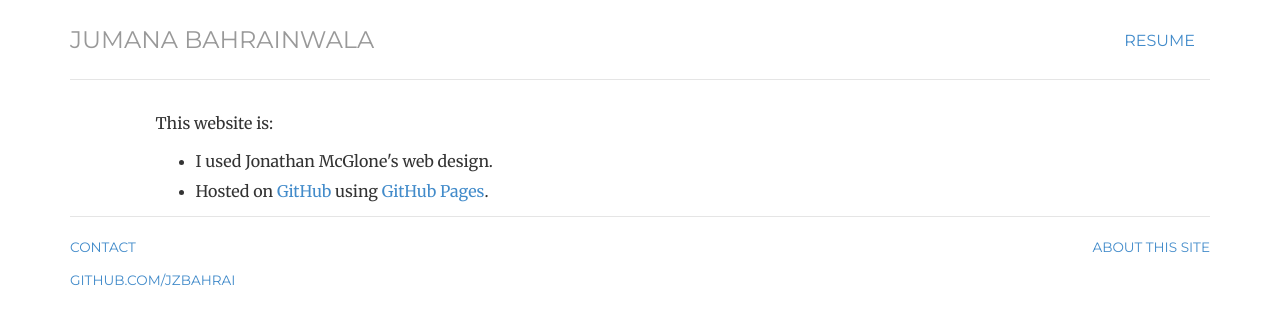
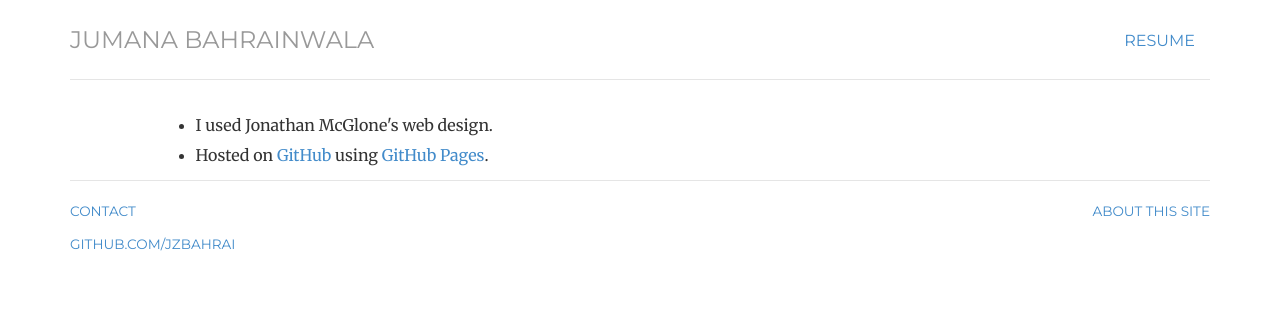
Before and after one commit to jzbahrai/jzbahrai.github.io, a Jekyll site: the page built from site/index.html, in a window 1280 px wide. Shown: the top 326 px of the page. Built offline with Jekyll 4.4.1, drawn with Linux system fonts in a browser that asks for light colours.

Commit message:
changed about

```diff
--- a/site/index.html
+++ b/site/index.html
@@ -5,9 +5,7 @@ title: Jumana Bahrainwala | About This Site
 
   <div class="about">
 
-    <p>This website is:</p>
-
-      <ul class="list-bullet">
+       <ul class="list-bullet">
         <li>I used Jonathan McGlone's web design<a href="https://github.com/jmcglone/jmcglone.github.io"></a>.</li>
         <li>Hosted on <a href="https://github.com/michaelstepner/michaelstepner.github.io" title="This site hosted on GitHub">GitHub</a> using <a href="http://pages.github.com/" title="GitHub Pages">GitHub Pages</a>. </li>
       </ul>
```
